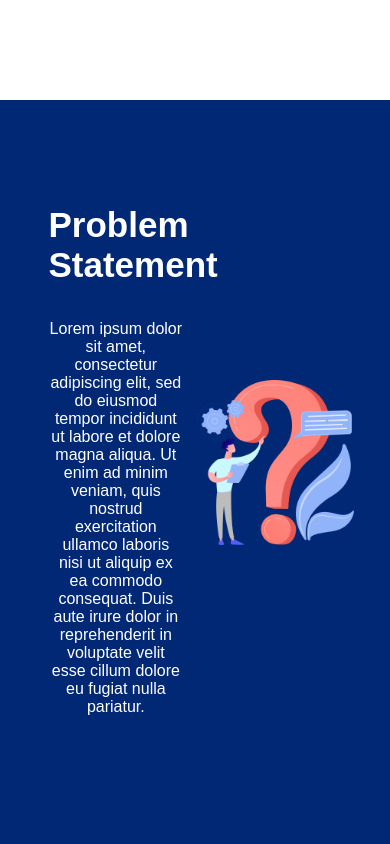
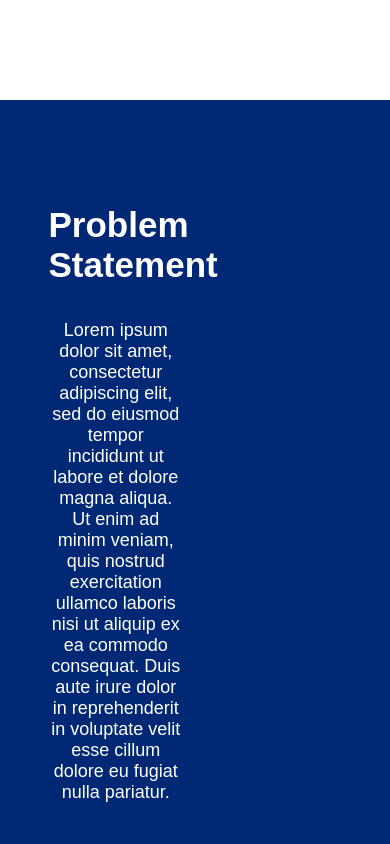
Before and after one commit to rindishkrishna/technopreneur, a React (Create React App) app: page /hackathon in a window 390 px wide. Shown: the top 844 px of the page. Built offline with nearby package versions, Linux system fonts and the light colour scheme.

Commit message:
minor change

```diff
--- a/src/Components/HackathonPage/ProblemStatement/Problemstatement.css
+++ b/src/Components/HackathonPage/ProblemStatement/Problemstatement.css
@@ -51,16 +51,13 @@
     right: auto;
   }
   .problem-text {
-    font-size: 16px;
+    font-size: 18px;
   }
   .problem-heading {
     font-size: 35px;
   }
   .problem-img {
-    padding: 0px;
-    padding-left: 14px;
-    padding-top: 240px;
-    height: 165px;
+    display:none
   }
   .container {
     width: 83%;
```
